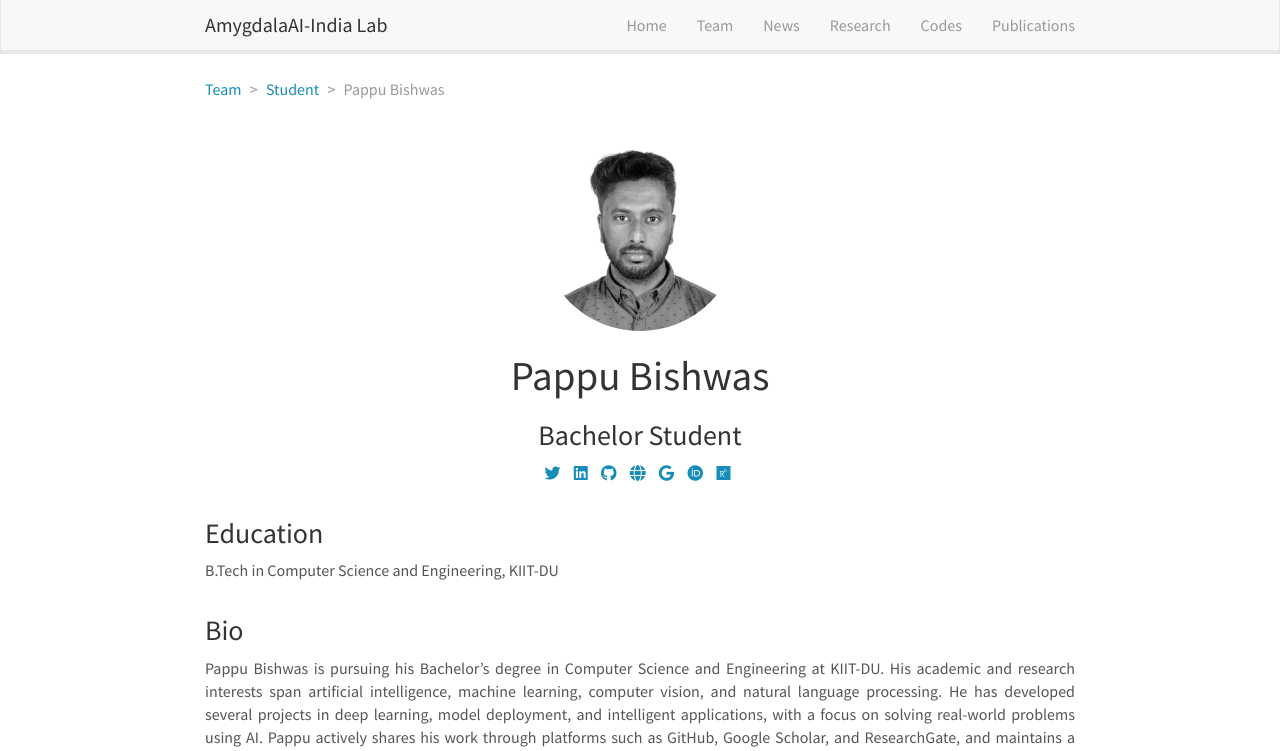
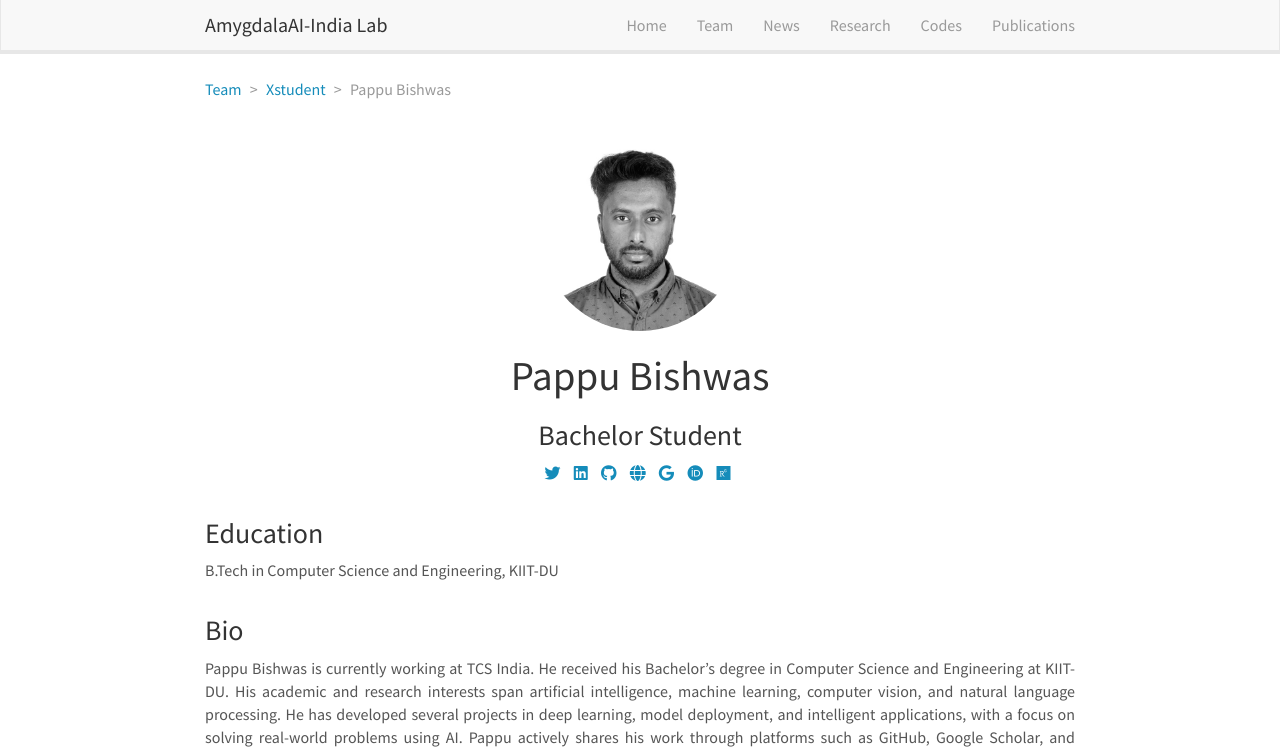
Before and after one commit to amygdalaaiindia/amygdalaaiindia.github.io, a Jekyll site: the page built from _pages/team/_posts/2016-10-11-researcher-student.md, in a window 1280 px wide and 1109 px high. Shown: the top 751 px of the window. Built offline with Jekyll 4.4.1, drawn with Linux system fonts in a browser that asks for light colours; nearby versions of some CDN libraries; some of the changed text lies outside the part shown.

Commit message:
Update 2016-10-11-researcher-student.md

```diff
--- a/_pages/team/_posts/2016-10-11-researcher-student.md
+++ b/_pages/team/_posts/2016-10-11-researcher-student.md
@@ -1,6 +1,6 @@
 ---
 layout: member
-category: student
+category: xstudent
 title: Pappu Bishwas
 image: Pappu pic gray bg.jpg
 role: Bachelor Student
@@ -18,4 +18,4 @@ education:
  - B.Tech in Computer Science and Engineering, KIIT-DU
 ---
 
-Pappu Bishwas is pursuing his Bachelor's degree in Computer Science and Engineering at KIIT-DU. His academic and research interests span artificial intelligence, machine learning, computer vision, and natural language processing. He has developed several projects in deep learning, model deployment, and intelligent applications, with a focus on solving real-world problems using AI. Pappu actively shares his work through platforms such as GitHub, Google Scholar, and ResearchGate, and maintains a personal website to showcase his academic contributions and portfolio. He aims to further specialize in AI and data science, particularly in domains involving multimodal learning, human–computer interaction, and intelligent decision-making systems.
+Pappu Bishwas is currently working at TCS India. He received his Bachelor's degree in Computer Science and Engineering at KIIT-DU. His academic and research interests span artificial intelligence, machine learning, computer vision, and natural language processing. He has developed several projects in deep learning, model deployment, and intelligent applications, with a focus on solving real-world problems using AI. Pappu actively shares his work through platforms such as GitHub, Google Scholar, and ResearchGate, and maintains a personal website to showcase his academic contributions and portfolio. He aims to further specialize in AI and data science, particularly in domains involving multimodal learning, human–computer interaction, and intelligent decision-making systems.
```
